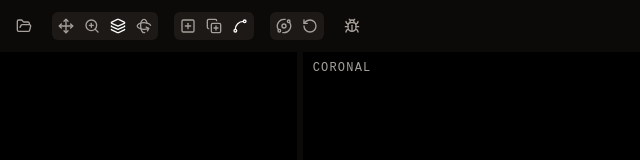
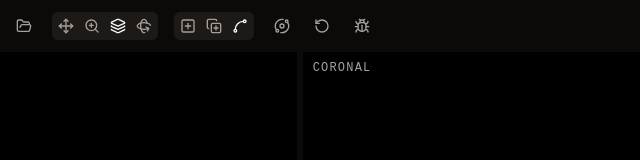
Before and after one commit to paulglx/pierreangulaire, a website built with Vite: page playground/index.html in a window 1280 px wide. Shown: the full height of the page, 128-768 px from the left. Built offline with nearby package versions, Linux system fonts and the light colour scheme.

Commit message:
chore: ungroup playground kebab and reset buttons

```diff
--- a/playground/index.html
+++ b/playground/index.html
@@ -36,7 +36,6 @@
           title="Antialiasing"
         ></button>
       </div>
-      <div class="flex items-center gap-0.5 rounded-md bg-stone-900 p-0.5">
       <button
         id="kebab"
         class="cursor-pointer rounded p-1 text-stone-400 hover:bg-stone-800"
@@ -49,7 +48,6 @@
         type="button"
         title="Reset cameras"
       ></button>
-      </div>
       <button
         id="debug-view"
         class="cursor-pointer rounded p-1 text-stone-400 hover:bg-stone-800"
```
Lines whose indentation alone changed are shown as unchanged.
